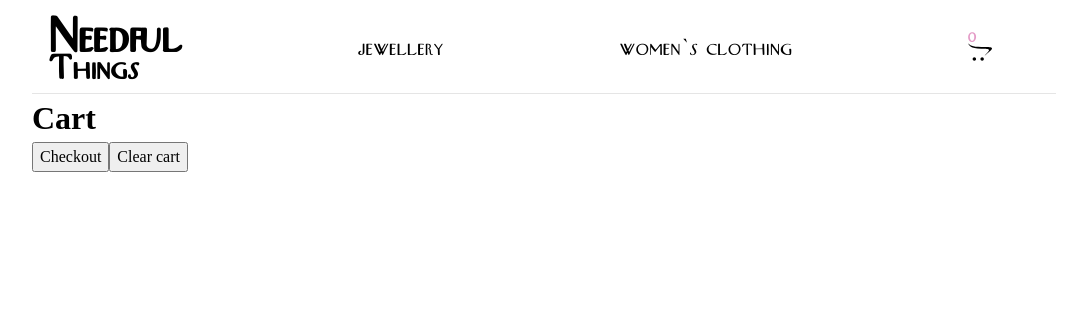
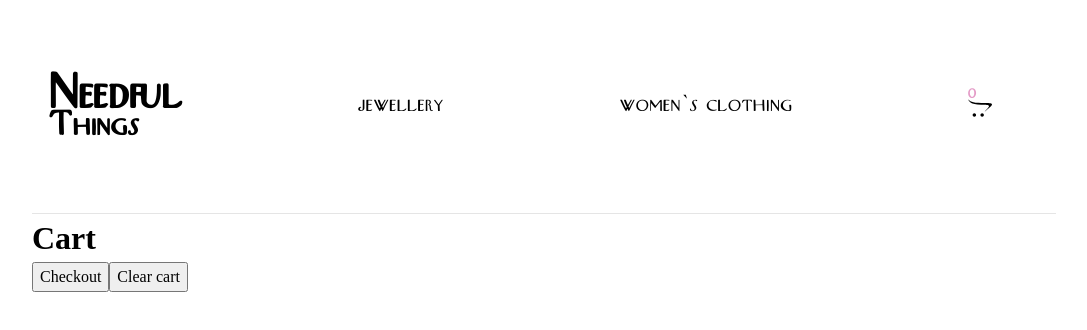
Before and after one commit to AleksMarinova/next-ecommerce, a Next.js app: page /cart in a window 1280 px wide. Shown: the top 330 px of the page, without its empty margins (96-1183 px from the left). Built offline with nearby package versions, Linux system fonts and the light colour scheme.

Commit message:
fixed spacing and refactored store

```diff
--- a/components/Navbar.js
+++ b/components/Navbar.js
@@ -1,6 +1,5 @@
 import styles from '../styles/Navbar.module.css';
 import Link  from 'next/link';
-import { useState } from 'react'
 import { FaOpencart } from 'react-icons/fa';
 import useStore from '../zustand/store';
 
--- a/styles/Navbar.module.css
+++ b/styles/Navbar.module.css
@@ -2,7 +2,10 @@
   display: flex;
   justify-content: space-between;
   align-items: center;
+  padding-top: 1.5rem;
+  padding-bottom:4rem;
   border-bottom: 1px solid #e5e5e5;
+  margin-top: 2rem;
 }
 
 .navbar a:first-child {
--- a/styles/globals.css
+++ b/styles/globals.css
@@ -40,6 +40,7 @@
 html, body {
   height: 100vh;
 }
+
 /*
   Typographic tweaks!
   4. Add accessible line-height
--- a/zustand/store.js
+++ b/zustand/store.js
@@ -1,15 +1,13 @@
 import create from 'zustand';
 import { devtools, persist } from 'zustand/middleware';
 
-let store = (set) => ({
+const store = (set) => ({
   cartItems: [],
   addToCart: (item) => set(state => ({ cartItems: [...state.cartItems, item] })),
   removeFromCart: (item) => set(state => ({ cartItems: state.cartItems.filter(i => i.id !== item.id) })),
   clearCart: () => set(() => ({ cartItems: [] })),
 })
-store = devtools(store);
-store= persist(store), {name: 'cart'};
 
-const useStore = create(store);
+const useStore = create(devtools(persist(store), {name: 'cart'}));
 
 export default useStore;
```
